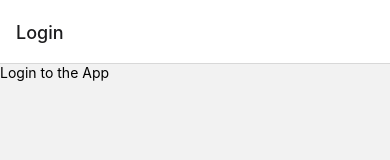
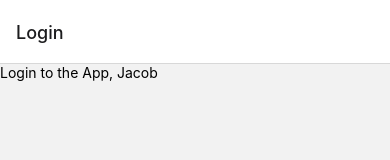
Before and after one commit to jacobcwright/TinderMock, a React Native app: screen /Login in a window 390 px wide. Shown: the top 160 px of the page. Built offline with nearby package versions, Linux system fonts and the light colour scheme.

Commit message:
feat: useAuth custom hook with context

```diff
--- a/App.tsx
+++ b/App.tsx
@@ -1,12 +1,17 @@
 import { NavigationContainer } from "@react-navigation/native";
 import { StatusBar } from "expo-status-bar";
 import { Button, StyleSheet, Text, View } from "react-native";
+import { AuthProvider } from "./hooks/useAuth";
 import StackNavigator from "./StackNavigator";
 
 export default function App() {
   return (
     <NavigationContainer>
-      <StackNavigator />
+      {/* HOC - Higher Order Component */}
+      <AuthProvider>
+        {/* Passes down call auth stuff to children (from HOC) */}
+        <StackNavigator />
+      </AuthProvider>
     </NavigationContainer>
   );
 }
--- /dev/null
+++ b/hooks/useAuth.tsx
@@ -0,0 +1,22 @@
+import { View, Text } from "react-native";
+import React, { createContext, useContext } from "react";
+
+const AuthContext = createContext({
+  // initial state of context (empty in this case)
+});
+
+export const AuthProvider = ({ children }: any) => {
+  return (
+    <AuthContext.Provider
+      value={{
+        user: "Jacob",
+      }}
+    >
+      {children}
+    </AuthContext.Provider>
+  );
+};
+
+export default function useAuth() {
+  return useContext(AuthContext);
+}
--- a/package.json
+++ b/package.json
@@ -22,7 +22,9 @@
     "react-native-safe-area-context": "4.2.4",
     "react-native-screens": "~3.11.1",
     "react-native-web": "0.17.7",
-    "tailwind-rn": "^4.2.0"
+    "tailwind-rn": "^4.2.0",
+    "expo-auth-session": "~3.6.1",
+    "expo-random": "~12.2.0"
   },
   "devDependencies": {
     "@babel/core": "^7.12.9",
--- a/screens/LoginScreen.tsx
+++ b/screens/LoginScreen.tsx
@@ -1,10 +1,13 @@
 import { StyleSheet, Text, View } from "react-native";
 import React from "react";
+import useAuth from "../hooks/useAuth";
 
 const LoginScreen = () => {
+  // @ts-ignore
+  const { user } = useAuth();
   return (
     <View>
-      <Text>Login to the App</Text>
+      <Text>Login to the App, {user}</Text>
     </View>
   );
 };
```
Also changed, not shown: 1 other file (tests, documents, lock files or other folders).
